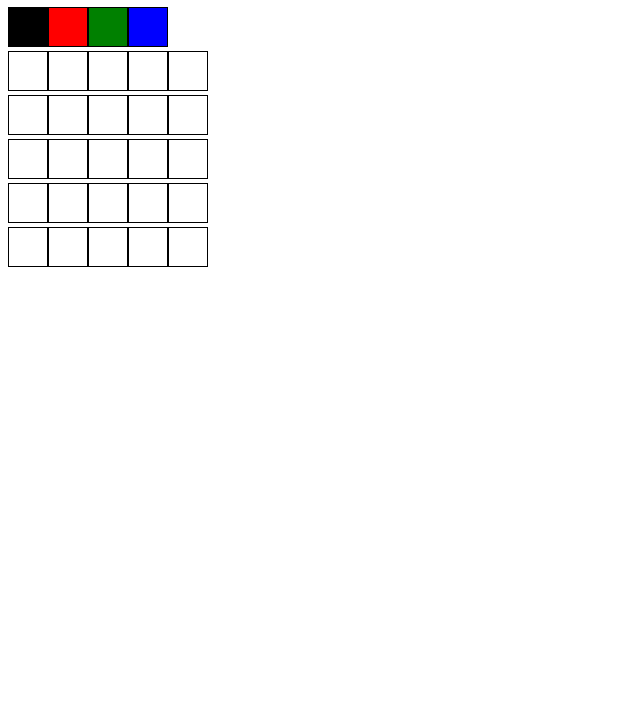
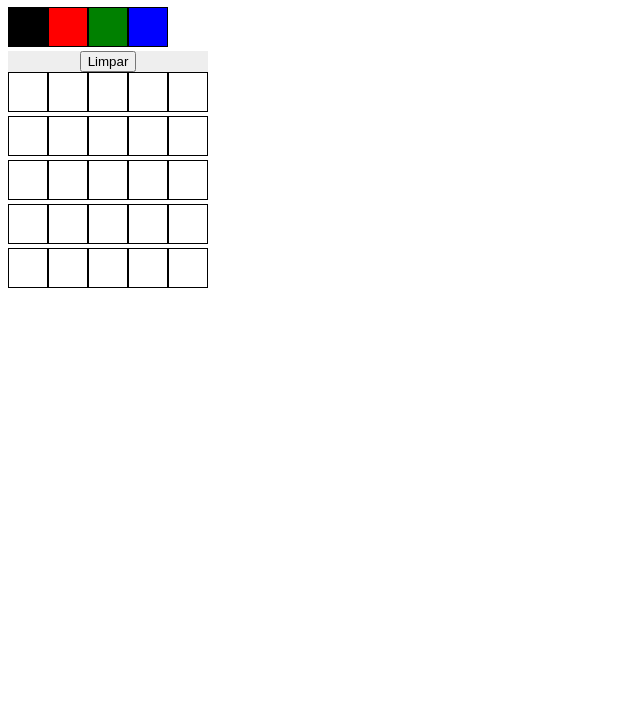
Before and after one commit to andreapmacedo/project-pixel-art, a website: page index.html in a window 1280 px wide. Shown: the part 73-800 px from the top of the page, without its empty margins (0-640 px from the left). Drawn offline with Linux system fonts and the light colour scheme.

Commit message:
adiciona a solução para o desafio 9

```diff
--- a/index.html
+++ b/index.html
@@ -10,8 +10,8 @@
 <body>
   <h1 id="title">Paleta de Cores</h1>
   <div id="color-palette"></div>
+  <div class="buttons-container"></div>
   <div id="pixel-board"></div>
-
   <script src="script.js"></script>
 
 </body>
--- a/script.js
+++ b/script.js
@@ -36,7 +36,7 @@ function createPixelBoard() {
 
 }
 createPixelBoard();
-//---------------------------------------------------------------//----------------------------
+//---------------------------------------------//---------------------------------------------
 
 
 let selectedColor = 'white';
@@ -59,7 +59,7 @@ greenColor.addEventListener('click', handleChangeTech);
 blueColor.addEventListener('click', handleChangeTech);
 
 
-//---------------------------------------------------------------//----------------------------
+//---------------------------------------------//---------------------------------------------
 
 // O Código abaixo foi desenvolvido por João Pster, Pessoa estudante na Trybe - turma 20 - tribo B
 function fillColorPixel(event) {
@@ -69,3 +69,36 @@ function fillColorPixel(event) {
   const e = event.target;
   e.style.backgroundColor = bgColor;
 }
+
+
+//-------------------------------------------------------------------------------------------
+//| Desafio 9
+//-------------------------------------------------------------------------------------------
+
+function createClearButton(buttonName) {
+  let buttonContainer = document.querySelector('.buttons-container');
+  let newButton = document.createElement('button');
+  let newButtonID = 'clear-board';
+
+  newButton.innerHTML = buttonName;
+  newButton.id = newButtonID;
+  newButton.addEventListener('click', clearBoard);
+  buttonContainer.appendChild(newButton);
+};
+
+createClearButton('Limpar');
+
+
+
+function clearBoard() {
+  const pixelsList = document.querySelectorAll('.pixel');
+
+  for (let i = 0; i < pixelsList.length; i += 1) {
+    pixelsList[i].style.backgroundColor = 'rgba(255, 255, 255)';
+  }
+}
+
+
+//-------------------------------------------------------------------------------------------
+//| Desafio 10
+//-------------------------------------------------------------------------------------------
--- a/style.css
+++ b/style.css
@@ -16,7 +16,8 @@
 } */
 
 #color-palette {
-  display: inline-block;
+  /* display: inline-block; */
+  display: block;
   /* margin: 0px; */
   /* padding: 0px; */
 
@@ -75,6 +76,13 @@
 }
 
 
+.buttons-container {
+  background-color: #eee;
+  display: inline-block;
+  text-align: center;
+  /* width: 100%; */
+  width: 200px;
+}
 
   /* display: flex;
   flex-flow: row wrap; */
```
